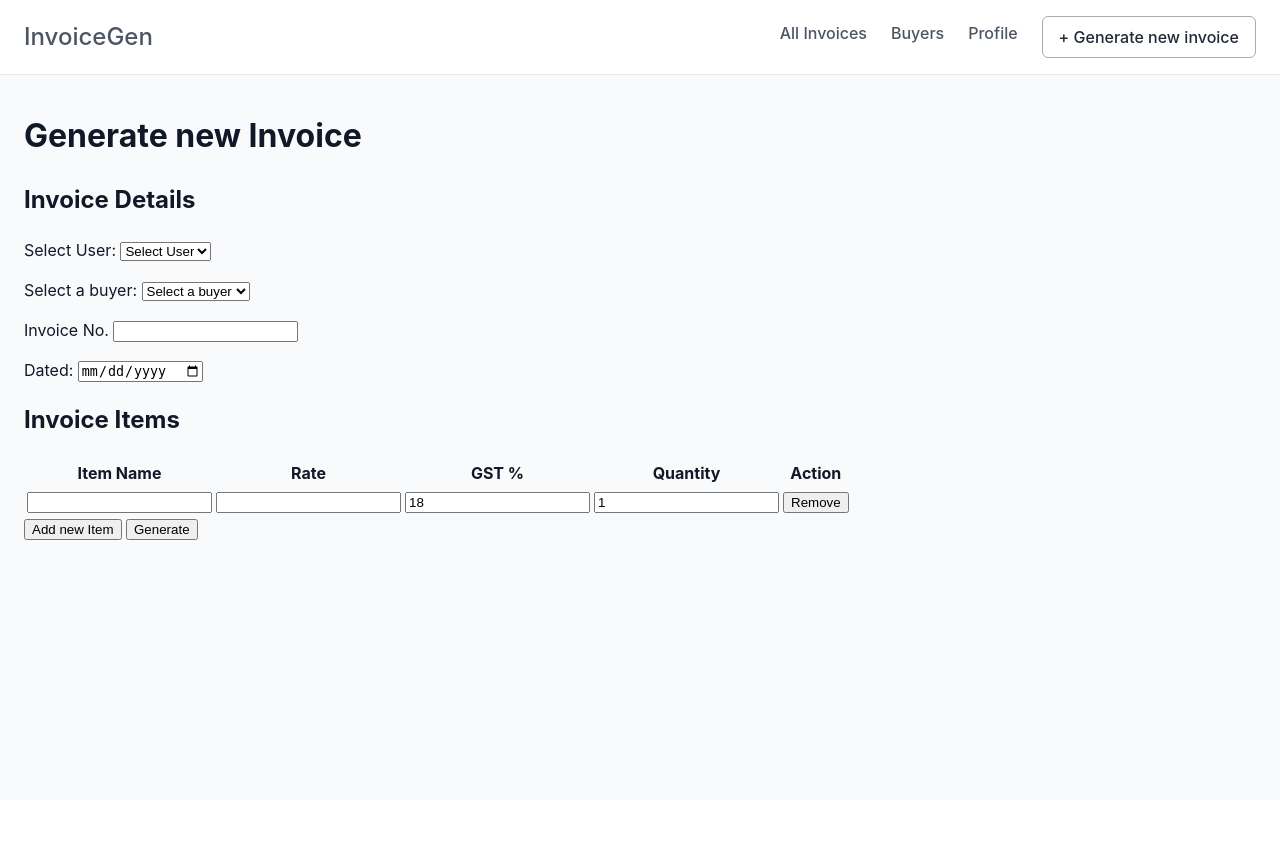
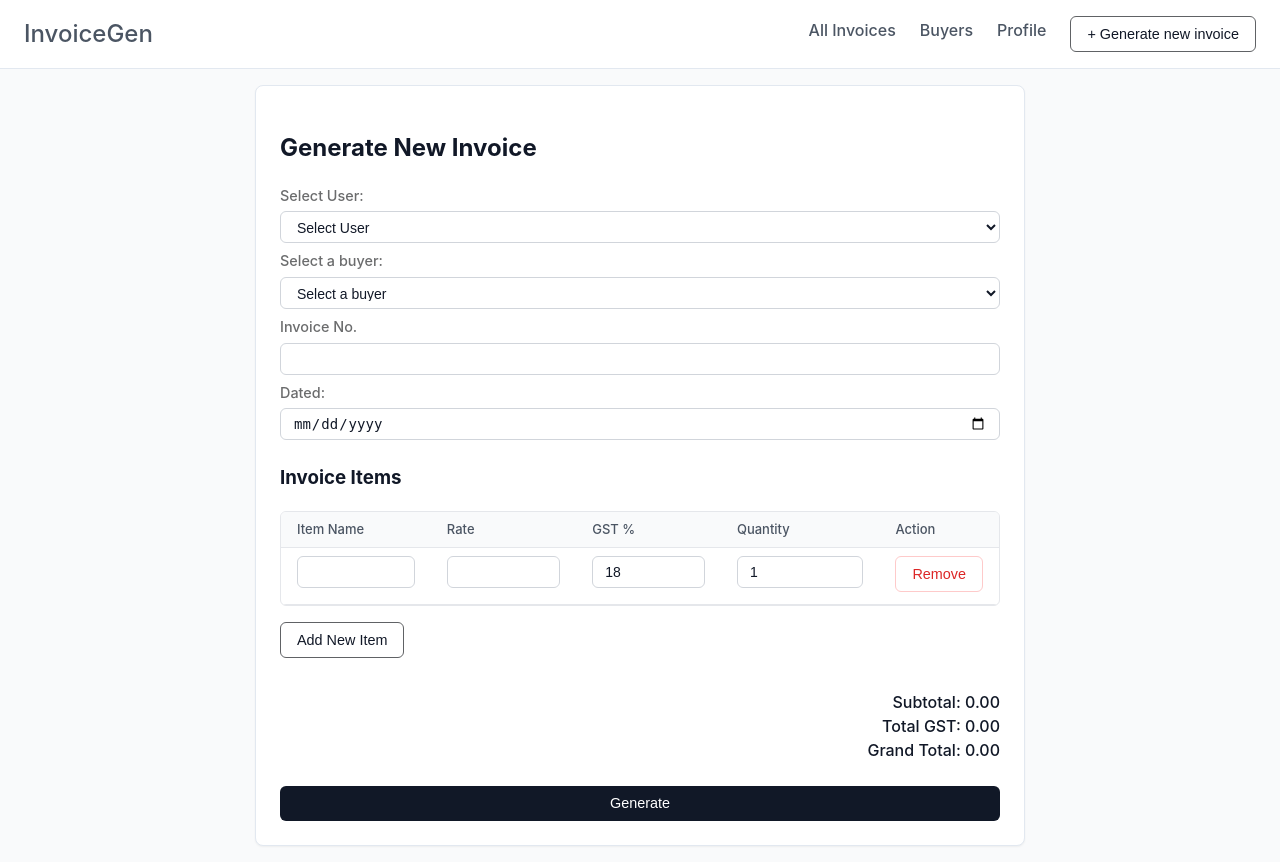
Before and after one commit to memeliciouss/invoicegen, a Django app: page /inv/generate in a window 1280 px wide. Before the commit the page ends 540 px from the top, so only its background shows below. Run offline with Django 5.2, Linux system fonts and the light colour scheme; data that the repository does not hold is empty.

Commit message:
frontend design like shadc

```diff
--- a/invoice/forms.py
+++ b/invoice/forms.py
@@ -78,7 +78,7 @@ class editInvoiceForm(forms.ModelForm):
 
         labels = {
             'invNum': 'Invoice No.',
-            'date' : 'Dated'
+            'date' : 'Dated',
         }
 
     def __init__(self, *args, **kwargs):
@@ -86,4 +86,3 @@ class editInvoiceForm(forms.ModelForm):
         super().__init__(*args, **kwargs)
 
         self.fields['invNum'].widget.attrs['readonly'] = True
-        self.fields['date'].widget.attrs['readonly'] = True
--- a/invoice/views.py
+++ b/invoice/views.py
@@ -1,5 +1,6 @@
 from django.shortcuts import render, redirect, get_object_or_404
 from django.db import transaction
+from django.urls import reverse
 from .forms import newInvoiceForm, ItemFormSet, editInvoiceForm, ItemEditFormSet
 from .models import Invoice
 
@@ -42,7 +43,7 @@ def edit(request, pk):
             invoiceInst.calculate_totals()
             invoiceInst.save(update_fields=['subTotal', 'gstTotal', 'grandTotal'])
 
-            return redirect('/inv/list')
+            return redirect(reverse('invoice', args=[pk]))
     else:
         invoiceForm = editInvoiceForm(instance=invoiceInst)
         itemFormSet = ItemEditFormSet(instance=invoiceInst,prefix='items')
--- a/static/script.js
+++ b/static/script.js
@@ -161,6 +161,13 @@ document.addEventListener('DOMContentLoaded', function() {
             if (element.tagName === 'INPUT' || element.tagName === 'SELECT' || element.tagName === 'TEXTAREA') {
                 element.value = '';
                 element.checked = false;
+
+                if (element.name.endsWith('-gst')){
+                    element.value = '18' // default value for gst
+                }
+                if (element.name.endsWith('-qty')){
+                    element.value = '1' // default value for qty
+                }
             }
             if (element.name && (element.name.endsWith('-rate') || element.name.endsWith('-gst') || element.name.endsWith('-qty'))) {
                 element.addEventListener('input', calculateTotals);
@@ -169,6 +176,7 @@ document.addEventListener('DOMContentLoaded', function() {
 
         const newRemoveButton = newRow.querySelector('.remove-row-button');
         if (newRemoveButton) {
+            newRemoveButton.classList.add('btn-destructive'); // add btn-destructive class to remove button
             addRemoveButtonListener(newRemoveButton);
         }
 
--- a/static/styles.css
+++ b/static/styles.css
@@ -1,4 +1,3 @@
-/* Base body styles */
 body {
     font-family: -apple-system, BlinkMacSystemFont, "Segoe UI", Roboto, "Helvetica Neue", Arial, sans-serif;
     background-color: #f9fafb;
@@ -7,15 +6,17 @@ body {
     line-height: 1.5;
 }
 
-/* The main container for consistent max-width */
+p {
+  margin: 0;
+}
+
 .container {
     max-width: 1280px;
     margin: 0 auto;
     padding: 1rem 1.5rem;
 }
 
-/* --- Navbar-specific Styles --- */
-
+/* Navbar */
 .navbar-container {
     display: flex;
     justify-content: center;
@@ -33,14 +34,12 @@ body {
     max-width: 1280px;
 }
 
-/* Simplified class to handle both links and the button */
 .nav-links-group {
     display: flex;
     align-items: center;
     gap: 1.5rem;
 }
 
-/* Nav links styling */
 .nav-link {
     text-decoration: none;
     padding-bottom: 0.5rem;
@@ -49,57 +48,72 @@ body {
     color: #4b5563;
 }
 
-.nav-link:hover {
+.nav-link:hover,
+.nav-link.active {
     color: #0f172a;
+    font-weight: 600;
 }
 
 .nav-link.active {
-    color: #0f172a;
-    font-weight: 600;
     border-bottom: 2px solid #1e3a8a;
 }
 
-/* --- Button Styles --- */
-
-.btn-outline {
+/* Buttons */
+.btn-secondary,
+.btn-destructive,
+.btn-primary {
     display: inline-flex;
     align-items: center;
     justify-content: center;
-    height: 2.5rem;
+    height: 2.2rem;
     padding: 0 1rem;
+    font-size: 0.9rem;
+    font-weight: 500;
     border-radius: 0.375rem;
-    background-color: #fff;
-    border: 1px solid #ababab; /* A lighter, more modern gray border */
-    color: #1f2937;
-    font-weight: 500;
-    text-decoration: none;
-    transition: background-color 0.2s, border-color 0.2s, color 0.2s;
+    border: 1px solid transparent;
+    background-color: white;
+    cursor: pointer;
+    transition: all 0.15s;
 }
 
-.btn-outline:hover {
-    background-color: #f5f5f5; /* A subtle hover effect */
+.btn-secondary {
+    border-color: #606265;
     color: #111827;
 }
-/* Clean shadcnUI Form Styling */
-.form-card {
-  max-width: 420px;
+
+.btn-secondary:hover {
+    background-color: #f9fafb;
+}
+
+.btn-destructive {
+    border-color: #fecaca;
+    color: #dc2626;
+}
+
+.btn-destructive:hover {
+    background-color: #fef2f2;
+}
+
+.btn-primary {
+    background-color: #111827;
+    color: white;
+    border: none;
+}
+
+.btn-primary:hover {
+    background-color: #1f2937;
+}
+
+/* Form Base */
+.card {
+    max-width: 720px;
     margin: 0 auto;
     padding: 1.5rem;
     background-color: white;
     border: 1px solid #e2e8f0;
     border-radius: 0.5rem;
-  box-shadow: 0 1px 2px 0 rgba(0, 0, 0, 0.05);
-  gap:10px
+    box-shadow: 0 1px 2px rgba(0, 0, 0, 0.05);
 }
-
-.form-header {
-  font-size: 1.125rem;
-  line-height: 1.75rem;
-  font-weight: 600;
-  margin-bottom: 1.5rem;
-  color: #111827;
-}
-
 
 .form-field {
     display: grid;
@@ -108,9 +122,9 @@ body {
 }
 
 .form-field label {
-  font-size: 0.9rem; /* 13px - shadcnUI exact */
+    font-size: 0.9rem;
     font-weight: 500;
-  color: #374151;
+    color: #6b6c6d;
     line-height: 1.25rem;
 }
 
@@ -118,16 +132,16 @@ body {
 .form-field select,
 .form-field textarea {
     width: 100%;
-  padding: 0.4375rem 0.75rem; /* 7px 12px */
-  font-size: 0.875rem; /* 14px */
-  line-height: 1.25rem; /* 20px */
+    padding: 0.4375rem 0.75rem;
+    font-size: 0.875rem;
+    line-height: 1.25rem;
     color: #111827;
     background-color: white;
     border: 1px solid #d1d5db;
-  border-radius: 0.375rem; /* 6px */
+    border-radius: 0.375rem;
     transition: border-color 0.15s;
-  height: 2rem; /* 32px - compact */
-  box-sizing: border-box; /* prevents overflow */
+    height: 2rem;
+    box-sizing: border-box;
 }
 
 .form-field input:focus,
@@ -138,37 +152,50 @@ body {
     box-shadow: 0 0 0 1px #0f3891;
 }
 
-/* Remove red borders - only show for actual errors */
-.form-field input:not(:invalid),
-.form-field select:not(:invalid),
-.form-field textarea:not(:invalid) {
-  border-color: #d1d5db;
-}
-
-.btn-primary {
-  display: inline-flex;
-  align-items: center;
-  justify-content: center;
-  height: 2.2rem;
-  padding: 0 1rem;
-  font-size: 0.9rem;
-  font-weight: 500;
-  border-radius: 0.375rem;
-  background-color: #111827;
-  color: white;
-  border: none;
-  cursor: pointer;
-  transition: background-color 0.15s;
-}
-
-.btn-primary:hover {
-  background-color: #1f2937;
-}
-
-.errorlist {
+.error {
     font-size: 0.75rem;
     color: #dc2626;
     margin-top: 0.25rem;
     padding-left: 0;
     list-style: none;
 }
+
+/* Table */
+.form-table-container {
+    border: 1px solid #e5e7eb;
+    border-radius: 0.375rem;
+    overflow: hidden;
+    margin-bottom: 1rem;
+}
+
+.form-table {
+    width: 100%;
+    border-collapse: collapse;
+}
+
+.form-table th {
+    background-color: #f9fafb;
+    padding: 0.5rem 1rem;
+    text-align: left;
+    font-size: 0.8125rem;
+    font-weight: 500;
+    color: #4b5563;
+    border-bottom: 1px solid #e5e7eb;
+}
+
+.form-table td {
+    padding: 0.5rem 1rem;
+    border-bottom: 1px solid #e5e7eb;
+    vertical-align: top;
+}
+
+
+/* Error Card */
+.form-error-card {
+    color: #dc2626;
+    background-color: #fef2f2;
+    border: 1px solid #fecaca;
+    border-radius: 0.375rem;
+    padding: 1rem;
+    margin-bottom: 1rem;
+}
--- a/templates/addBuyer.html
+++ b/templates/addBuyer.html
@@ -5,7 +5,7 @@
 {% endblock %}
 
 {% block body %}
-    <div class="form-card">
+    <div class="card">
         <h2 class="form-header">Add New Buyer</h2>
         <form method="post">
             {% csrf_token %}
@@ -15,7 +15,7 @@
                     {{ field }}
                 </div>
             {% endfor %}
-            <button type="submit" class="btn-primary" style="margin-top: 1rem;">
+            <button type="submit" class="btn-primary" style="width: 100%;;margin-top: 1rem;">
                 Submit
             </button>
         </form>
--- a/templates/generateInvoice.html
+++ b/templates/generateInvoice.html
@@ -1,92 +1,115 @@
 {% extends 'base.html' %}
 {% load static %}
+
 {% block title %}
     New Invoice
 {% endblock %}
 
 {% block body %}
-    <h1>Generate new Invoice</h1>
-    <form method="post" id="invoice-form"> {# Added an ID to the form for easier selection #}
+<div class="card">
+  <h2>Generate New Invoice</h2>
+
+  <form method="post" id="invoice-form">
     {% csrf_token %}
 
-        <h2>Invoice Details</h2>
-        {{ invoiceForm.as_p }}
+    <div style="display: flex; gap: 2px; margin-bottom: 1rem;">
+      <div style="flex:1;">
+
+        <div class="form-field">
+          {{ invoiceForm.userId.label_tag }}
+          {{ invoiceForm.userId }}
+        </div>
+
+        <div class="form-field">
+          {{ invoiceForm.buyerId.label_tag }}
+          {{ invoiceForm.buyerId }}
+        </div>
+
+        <div class="form-field">
+          {{ invoiceForm.invNum.label_tag }}
+          {{ invoiceForm.invNum }}
+        </div>
+
+        <div class="form-field">
+          {{ invoiceForm.date.label_tag }}
+          {{ invoiceForm.date }}
+        </div>
+
+
 
         {# Display invoiceForm's non-field errors #}
         {% if invoiceForm.non_field_errors %}
-            <ul>
+          <div class="form-error-card">
             {% for error in invoiceForm.non_field_errors %}
-                    <li>{{ error }}</li>
+              <div class="error">{{ error }}</div>
             {% endfor %}
-            </ul>
+          </div>
         {% endif %}
 
-        {# Display invoiceForm's field-specific errors #}
+        {# Field-level errors #}
         {% for field in invoiceForm %}
           {% if field.errors %}
-                <ul>
-                    {% for error in field.errors %}
-                        <li>{{ field.label }}: {{ error }}</li>
-                    {% endfor %}
-                </ul>
+            <div class="error">{{ field.label }}: {{ field.errors.0 }}</div>
           {% endif %}
         {% endfor %}
+      </div>
+    </div>
 
+    <h3 style="margin-top: 1rem;">Invoice Items</h3>
 
-        <h2>Invoice Items</h2>
-        {# CRITICAL: This renders hidden fields required by the formset #}
     {{ itemFormSet.management_form }}
 
-        {# Display formset-level non-field errors #}
     {% if itemFormSet.non_form_errors %}
-            <ul>
+      <div class="form-error-card">
         {% for error in itemFormSet.non_form_errors %}
-                    <li>{{ error }}</li>
+          <div class="error">{{ error }}</div>
         {% endfor %}
-            </ul>
+      </div>
     {% endif %}
 
-        <table id="item-table"> {# Added an ID to the table for easier selection #}
+    <div class="form-table-container">
+      <table class="form-table" id="item-table">
         <thead>
           <tr>
-                    <th>
-                        {{ itemFormSet.empty_form.itemName.label }}
-                    </th>
-                    <th>
-                        {{ itemFormSet.empty_form.rate.label }}
-                    </th>
-                    <th>
-                        {{ itemFormSet.empty_form.gst.label }}
-                    </th>
-                    <th>
-                        {{ itemFormSet.empty_form.qty.label }}
-                    </th>
-                    <th>Action</th> {# New column for the remove button #}
+            <th>{{ itemFormSet.empty_form.itemName.label }}</th>
+            <th>{{ itemFormSet.empty_form.rate.label }}</th>
+            <th>{{ itemFormSet.empty_form.gst.label }}</th>
+            <th>{{ itemFormSet.empty_form.qty.label }}</th>
+            <th>Action</th>
           </tr>
         </thead>
         <tbody>
           {% for itemForm in itemFormSet %}
-                    <tr class="item-row"> {# Added class for easier selection #}
+          <tr class="item-row">
             <td>
+              <div class="form-field">
                 {{ itemForm.itemName }}
+              </div>
             </td>
             <td>
+              <div class="form-field">
                 {{ itemForm.rate }}
+              </div>
             </td>
             <td>
+              <div class="form-field">
                 {{ itemForm.gst }}
+              </div>
             </td>
             <td>
+              <div class="form-field">
                 {{ itemForm.qty }}
+              </div>
             </td>
             <td>
-                            <button type="button" class="remove-row-button">Remove</button> {# Remove button #}
+              <button type="button" class="btn-destructive remove-row-button">Remove</button>
             </td>
           </tr>
-                    {# Display errors for the current individual item form #}
+
           {% if itemForm.errors %}
           <tr>
-                            <td colspan="5"> {# Changed colspan to 5 due to new 'Action' column #}
+            <td colspan="5">
+              <div class="form-error-card">
                 <ul>
                   {% for field_name, errors in itemForm.errors.items %}
                     <li><strong>{{ field_name }}:</strong>
@@ -101,24 +124,39 @@
                     {% endfor %}
                   {% endif %}
                 </ul>
+              </div>
             </td>
           </tr>
           {% endif %}
           {% endfor %}
-                {# This hidden row will serve as our template for new rows #}
+
           <tr id="empty-form-template" style="display: none;">
-                    <td>{{ itemFormSet.empty_form.itemName }}</td>
-                    <td>{{ itemFormSet.empty_form.rate }}</td>
-                    <td>{{ itemFormSet.empty_form.gst }}</td>
-                    <td>{{ itemFormSet.empty_form.qty }}</td>
-                    <td><button type="button" class="remove-row-button">Remove</button></td>
+            <td><div class="form-field">{{ itemFormSet.empty_form.itemName }}</div></td>
+            <td><div class="form-field">{{ itemFormSet.empty_form.rate }}</div></td>
+            <td><div class="form-field">{{ itemFormSet.empty_form.gst }}</div></td>
+            <td><div class="form-field">{{ itemFormSet.empty_form.qty }}</div></td>
+            <td><button type="button" class="btn-secondary remove-row-button">Remove</button></td>
           </tr>
         </tbody>
       </table>
+    </div>
 
-        <button type="button" id="add-item-button">Add new Item</button> {# Changed type to button and added ID #}
-        <button type="submit">Generate</button>
+    <div style="margin-top: 1rem;">
+      <button type="button" id="add-item-button" class="btn-secondary">Add New Item</button>
+    </div>
+
+    <div class="totals" style="text-align: right; margin-top: 2rem; font-weight: 500;">
+      <p>Subtotal: <span id="subtotal-display">{{ invoiceInst.subTotal|default:"0.00" }}</span></p>
+      <p>Total GST: <span id="gst-total-display">{{ invoiceInst.gstTotal|default:"0.00" }}</span></p>
+      <p>Grand Total: <span id="grand-total-display">{{ invoiceInst.grandTotal|default:"0.00" }}</span></p>
+    </div>
+
+    <div style="margin-top: 1.5rem; display: flex; justify-content: center;">
+      <button type="submit" class="btn-primary" style="width: 100%;">Generate</button>
+    </div>
   </form>
+</div>
+
 <script>
   const FORMSET_PREFIX = "{{ itemFormSet.prefix }}";
   const IS_EDIT_PAGE = false;
--- a/templates/navbar.html
+++ b/templates/navbar.html
@@ -1,29 +1,35 @@
-{% load static %}
-{% block navbar %}
+{% load static %} {% block navbar %}
 <div class="navbar-container">
   <nav class="navbar">
-        <div style="font-weight: 700; font-size: 1.5rem; color: #1e293b;">
-            <a href="/" class="nav-link">
-                InvoiceGen
-            </a>
+    <div style="font-weight: 700; font-size: 1.5rem; color: #1e293b">
+      <a href="/" class="nav-link"> InvoiceGen </a>
     </div>
 
     <div class="nav-links-group">
-            <a href="/inv/list" class="nav-link {% if request.path == '/inv/list' %}active{% endif %}">
+      <a
+        href="/inv/list"
+        class="nav-link {% if request.path == '/inv/list' %}active{% endif %}"
+      >
         All Invoices
       </a>
 
-            <a href="/buyers/" class="nav-link {% if request.path == '/buyers/' %}active{% endif %}">
+      <a
+        href="/buyers/"
+        class="nav-link {% if request.path == '/buyers/' %}active{% endif %}"
+      >
         Buyers
       </a>
 
-            <a href="/profile/" class="nav-link {% if request.path == '/profile/' %}active{% endif %}">
+      <a
+        href="/profile/"
+        class="nav-link {% if request.path == '/profile/' %}active{% endif %}"
+      >
         Profile
       </a>
 
-            <a href="/inv/generate" class="btn-outline">
+      <button class="btn-secondary" onclick="location.href='/inv/generate'">
         + Generate new invoice
-            </a>
+      </button>
     </div>
   </nav>
 </div>
--- a/user_profile/models.py
+++ b/user_profile/models.py
@@ -14,7 +14,7 @@
     email = models.CharField(max_length = 64,blank=True, null=True)
     bankName = models.CharField(max_length=64)
     bankAcc = models.CharField(max_length=32)
-    bandIfsc = models.CharField(max_length=32)
+    bankIfsc = models.CharField(max_length=32)
     logo = models.ImageField(upload_to='asset/', blank=True, null=True)
 
     def __str__(self):
```
Also changed, not shown: templates/editInvoice.html (+95 -58 lines), templates/invoice.html (+84 -16 lines), templates/profileEdit.html (+15 -5 lines), user_profile/forms.py (+13 -0 lines), user_profile/migrations/0006_rename_bandifsc_profile_bankifsc.py (added). Lines whose indentation alone changed are shown as unchanged.
